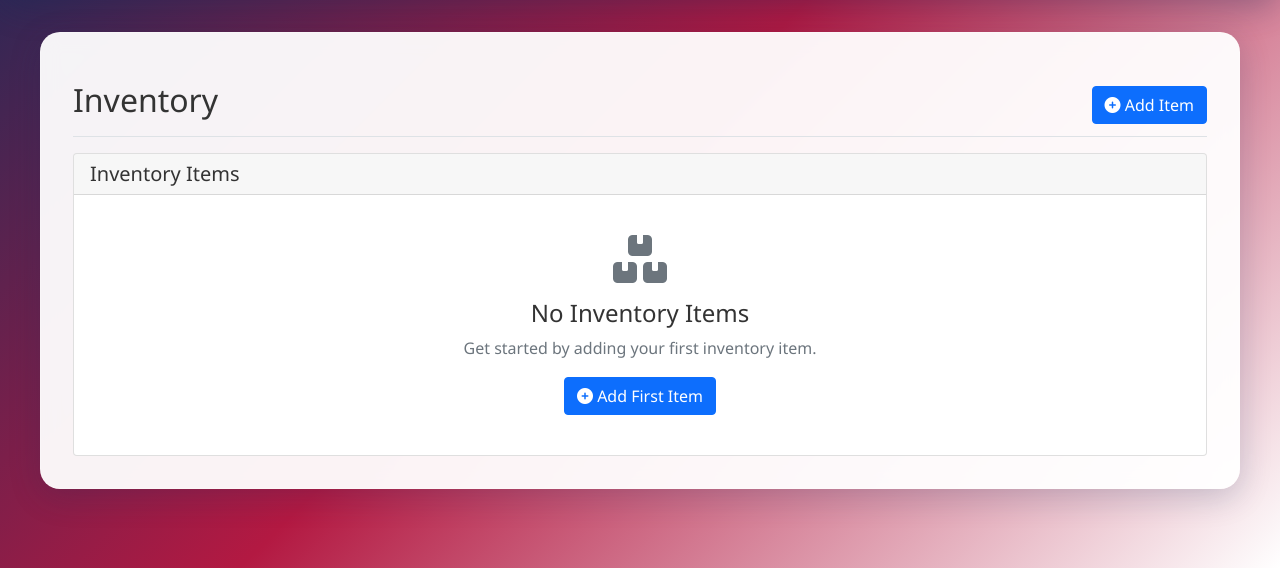
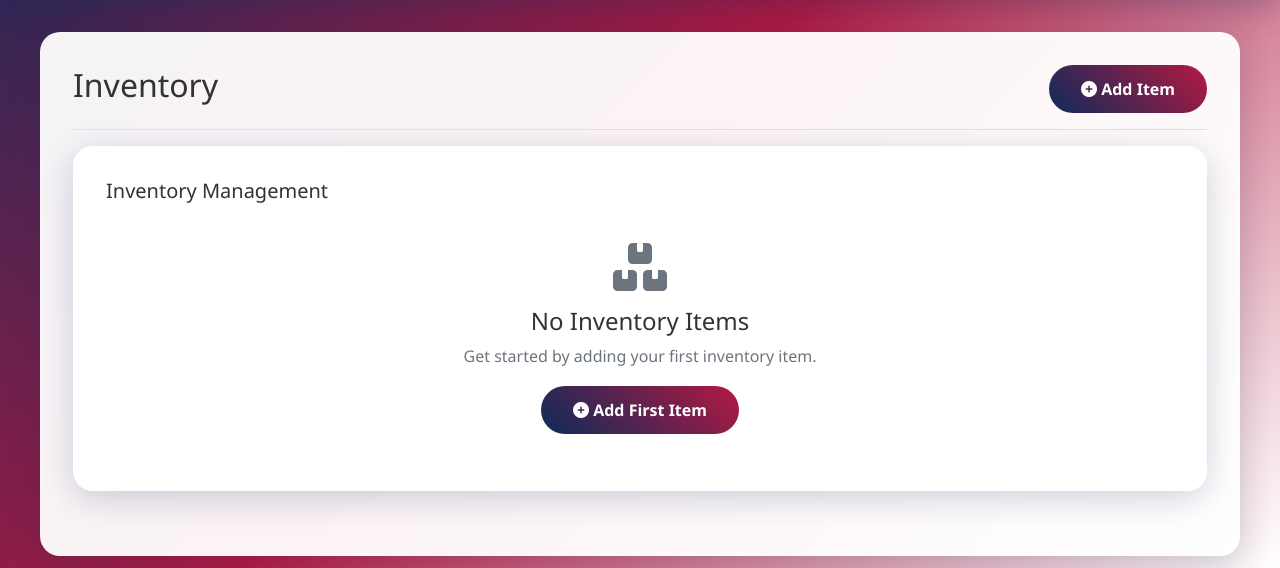
Before and after one commit to husseinthedev-CR7/sacramento-standdown, a Flask app: page /inventory in a window 1280 px wide. Shown: the part 232-800 px from the top of the page. Run offline with Flask 3, Linux system fonts and the light colour scheme; a user stored in the database is signed in; data that the repository does not hold is empty.

Commit message:
Update inventory.html

```diff
--- a/templates/inventory.html
+++ b/templates/inventory.html
@@ -3,24 +3,21 @@
 {% block title %}Inventory - Sacramento Stand Down{% endblock %}
 
 {% block content %}
-<div class="d-flex justify-content-between flex-wrap flex-md-nowrap align-items-center pt-3 pb-2 mb-3 border-bottom">
+<div class="d-flex justify-content-between flex-wrap flex-md-nowrap align-items-center pb-3 mb-3 border-bottom">
     <h1 class="h2">Inventory</h1>
     <div class="btn-toolbar mb-2 mb-md-0">
-        <a href="{{ url_for('add_inventory') }}" class="btn btn-primary">
+        <a href="{{ url_for('add_inventory') }}" class="btn btn-ssd">
             <i class="fas fa-plus-circle"></i> Add Item
         </a>
     </div>
 </div>
 
-<div class="card">
-    <div class="card-header">
-        <h5 class="card-title mb-0">Inventory Items</h5>
-    </div>
-    <div class="card-body">
+<div class="content-card">
+    <h5 class="card-title mb-3">Inventory Management</h5>
     {% if items %}
     <div class="table-responsive">
         <table class="table table-striped table-hover">
-                <thead>
+            <thead class="table-dark">
                 <tr>
                     <th>Item Name</th>
                     <th>Category</th>
@@ -30,6 +27,7 @@
                     <th>Min Stock</th>
                     <th>Status</th>
                     <th>Description</th>
+                    <th>Actions</th>
                 </tr>
             </thead>
             <tbody>
@@ -55,6 +53,11 @@
                         {% endif %}
                     </td>
                     <td>{{ item.description or 'No description' }}</td>
+                    <td>
+                        <a href="{{ url_for('edit_inventory', item_id=item.id) }}" class="btn btn-sm btn-outline-primary">
+                            <i class="fas fa-edit"></i> Edit
+                        </a>
+                    </td>
                 </tr>
                 {% endfor %}
             </tbody>
@@ -65,11 +68,10 @@
         <i class="fas fa-boxes fa-3x text-muted mb-3"></i>
         <h4>No Inventory Items</h4>
         <p class="text-muted">Get started by adding your first inventory item.</p>
-            <a href="{{ url_for('add_inventory') }}" class="btn btn-primary">
+        <a href="{{ url_for('add_inventory') }}" class="btn btn-ssd">
             <i class="fas fa-plus-circle"></i> Add First Item
         </a>
     </div>
     {% endif %}
 </div>
-</div>
 {% endblock %}
```
Lines whose indentation alone changed are shown as unchanged.
